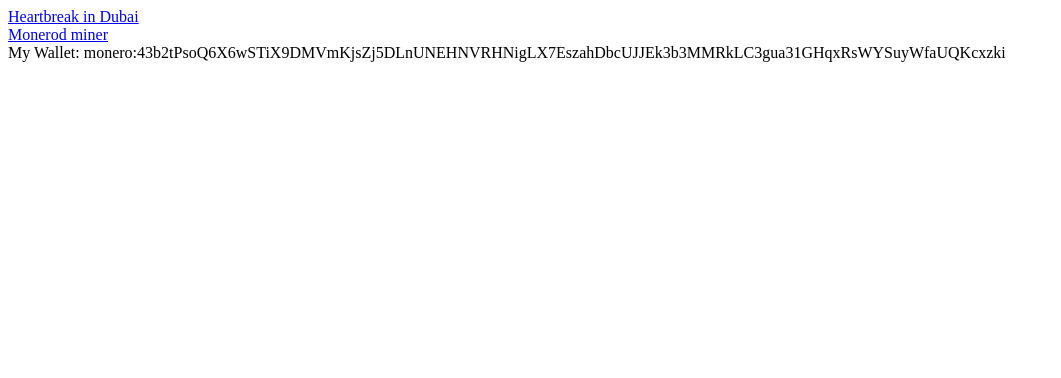
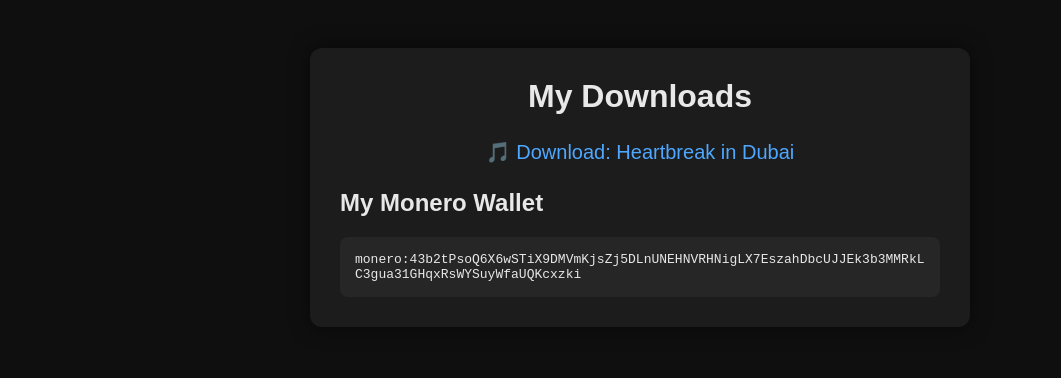
Before and after one commit to gmrmad1/site, a plain HTML site: page index.html in a window 1280 px wide. Shown: the whole page, without its empty margins (0-1061 px from the left). Drawn offline with Linux system fonts and the light colour scheme.

Commit message:
Update index.html
Used chatgpt to enhance site looks

```diff
--- a/index.html
+++ b/index.html
@@ -1,11 +1,61 @@
-<html>
-<a href="Heartbreak in Dubai.mp3" download>
-    Heartbreak in Dubai
-</a>
-<br>
-<a href="xmrig.zip" download>
-    Monerod miner
-</a>
-<br>
-My Wallet: monero:43b2tPsoQ6X6wSTiX9DMVmKjsZj5DLnUNEHNVRHNigLX7EszahDbcUJJEk3b3MMRkLC3gua31GHqxRsWYSuyWfaUQKcxzki
+<!DOCTYPE html>
+<html lang="en">
+<head>
+    <meta charset="UTF-8">
+    <title>My Downloads</title>
+    <style>
+        body {
+            font-family: Arial, sans-serif;
+            background: #0f0f0f;
+            color: #e8e8e8;
+            padding: 40px;
+        }
+        .container {
+            max-width: 600px;
+            margin: auto;
+            background: #1c1c1c;
+            padding: 30px;
+            border-radius: 12px;
+            box-shadow: 0 0 20px rgba(0,0,0,0.5);
+        }
+        h1 {
+            text-align: center;
+            margin-top: 0;
+        }
+        .download {
+            margin: 25px 0;
+            text-align: center;
+        }
+        .download a {
+            font-size: 20px;
+            color: #4ea8ff;
+            text-decoration: none;
+        }
+        .download a:hover {
+            text-decoration: underline;
+        }
+        .wallet-box {
+            margin-top: 20px;
+            padding: 15px;
+            background: #262626;
+            border-radius: 8px;
+            font-family: monospace;
+            word-wrap: break-word;
+        }
+    </style>
+</head>
+<body>
+    <div class="container">
+        <h1>My Downloads</h1>
+
+        <div class="download">
+            <a href="Heartbreak in Dubai.mp3" download>🎵 Download: Heartbreak in Dubai</a>
+        </div>
+
+        <h2>My Monero Wallet</h2>
+        <div class="wallet-box">
+            monero:43b2tPsoQ6X6wSTiX9DMVmKjsZj5DLnUNEHNVRHNigLX7EszahDbcUJJEk3b3MMRkLC3gua31GHqxRsWYSuyWfaUQKcxzki
+        </div>
+    </div>
+</body>
 </html>
```
